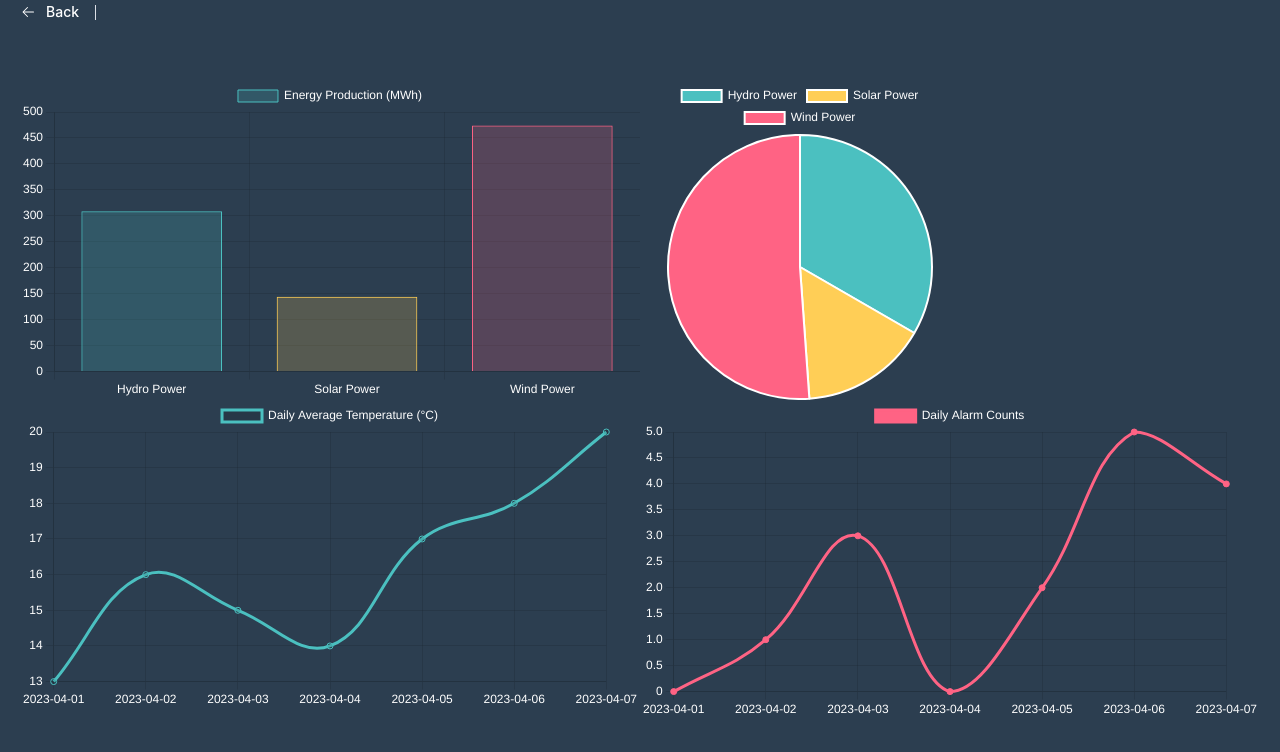
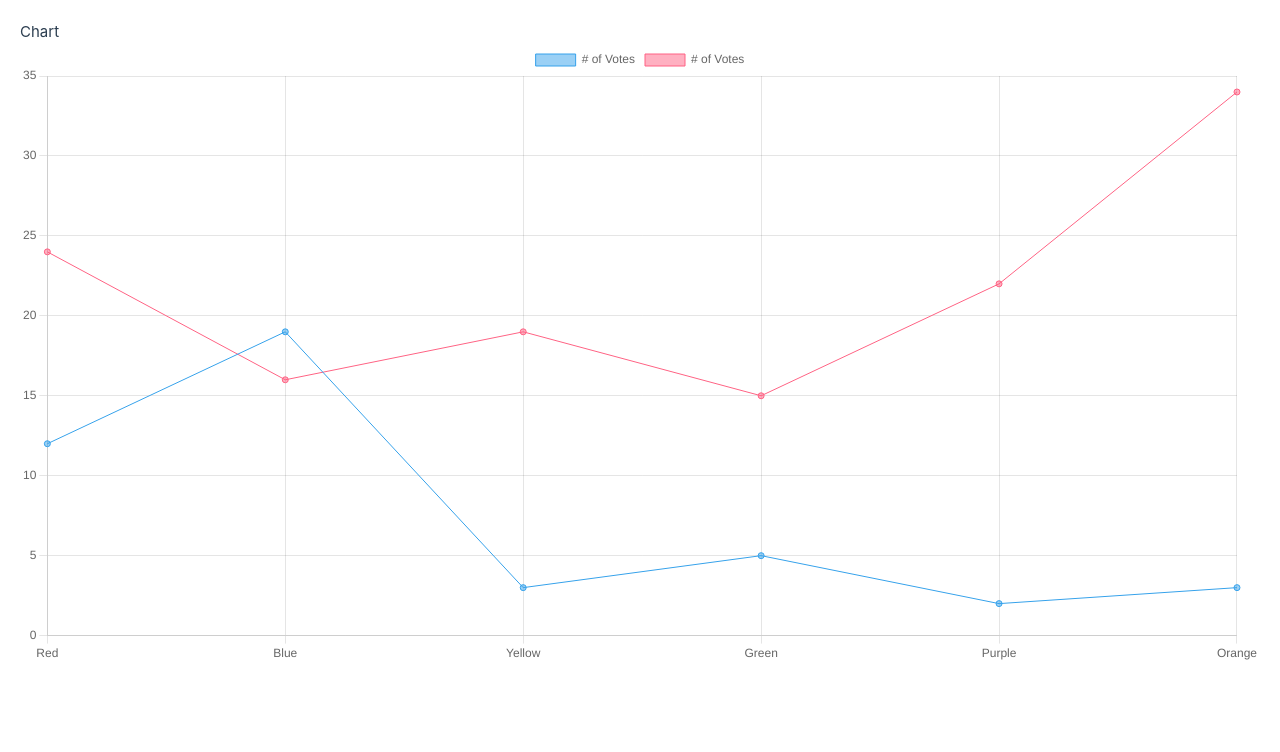
Before and after one commit to Sandoleathy/COMP3030J, a Vue app in the folder comp3030j-front/: page /Data in a window 1280 px wide. Shown: the top 752 px of the page. Built offline with nearby package versions, Linux system fonts and the light colour scheme.

Commit message:
给用户展示园区信息页面，以及深入研究了chart.js如何使用

```diff
--- a/comp3030j-front/package.json
+++ b/comp3030j-front/package.json
@@ -15,6 +15,7 @@
     "chart.js": "^4.4.2",
     "date-fns": "^3.6.0",
     "element-plus": "^2.6.3",
+    "three": "^0.163.0",
     "vue": "^3.4.21",
     "vue-router": "^4.3.0"
   },
--- /dev/null
+++ b/comp3030j-front/src/chartData/EnergyOverview.ts
@@ -0,0 +1,29 @@
+import axios from 'axios'
+
+export const planetChartData = {
+    type: 'line',
+    data: {
+        labels: ['Red', 'Blue', 'Yellow', 'Green', 'Purple', 'Orange'],
+        datasets: [
+            {
+                label: '# of Votes',
+                data: [12, 19, 3, 5, 2, 3],
+                borderWidth: 1
+            },
+            {
+                label: '# of Votes',
+                data: [24, 16, 19, 15, 22, 34],
+                borderWidth: 1
+            }
+    ]
+    },
+    options: {
+        scales: {
+            y: {
+              beginAtZero: true
+            }
+        }
+    },
+}
+
+export default planetChartData;
--- /dev/null
+++ b/comp3030j-front/src/components/EnergyOverviewChart.vue
@@ -0,0 +1,26 @@
+<template>
+    <div>
+        <p>Chart</p>
+        <canvas id = "chart">
+        </canvas>
+    </div>
+</template>
+<script>
+import {Chart,registerables} from 'chart.js'
+import planetChartData from "../chartData/EnergyOverview.ts"
+
+Chart.register(...registerables); //记得注册！教程里都没写！3.0版本以上的chart.js需要手动注册控制器！
+//Chart.defaults.color = "#fff";  //设置默认颜色
+export default {
+    name: 'EnergyOverviewChart',
+    data() {
+        return {
+            planetChartData: planetChartData
+        }
+    },
+    mounted(){
+        const ctx = document.getElementById("chart")
+        new Chart(ctx, this.planetChartData)
+    }
+}
+</script>
--- a/comp3030j-front/src/router/index.ts
+++ b/comp3030j-front/src/router/index.ts
@@ -16,9 +16,6 @@ const router = createRouter({
       path: '/',
       name: 'entry',
       component: () => import('../views/MainView.vue')
-
-
-
     },
     {
       path: '/overview',
@@ -33,7 +30,7 @@ const router = createRouter({
     {
       path: '/Data',
       name: 'data',
-      component: () => import('../views/DataView.vue')
+      component: () => import('../views/ParkDataOverView.vue')
     },
     {
       path: '/Login',
--- /dev/null
+++ b/comp3030j-front/src/views/ParkDataOverView.vue
@@ -0,0 +1,20 @@
+<template>
+    <!--园区信息展示-用户-->
+    <el-container class="container">
+        <el-main>
+            <EnergyOverviewChart></EnergyOverviewChart>
+        </el-main>
+    </el-container>
+</template>
+<script setup>
+import EnergyOverviewChart from "/src/components/EnergyOverviewChart.vue"
+
+</script>
+<style scoped>
+.container {
+   top:0;
+    left: 0;
+    position: absolute;
+    min-width: 100vw; /* 根据实际内容调整 */
+}
+</style>
```
Also changed, not shown: 1 other file (tests, documents, lock files or other folders).
